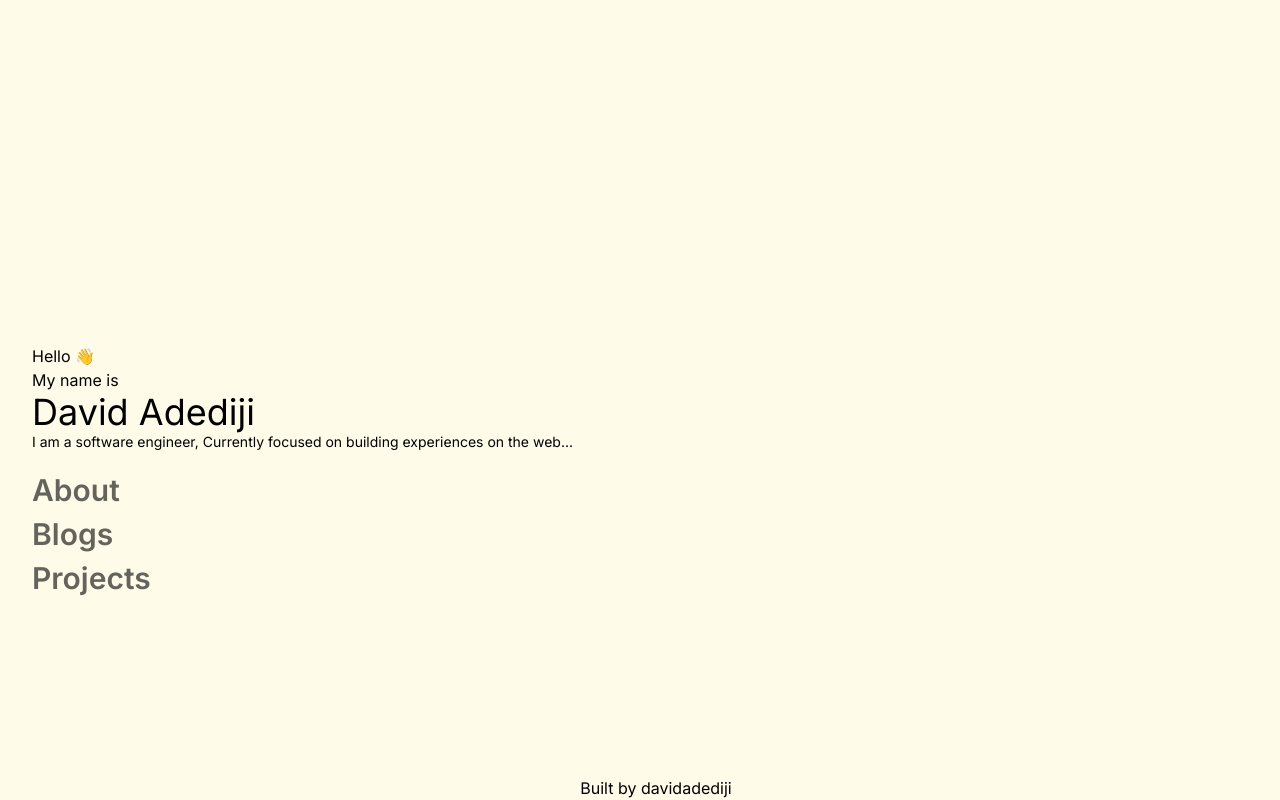
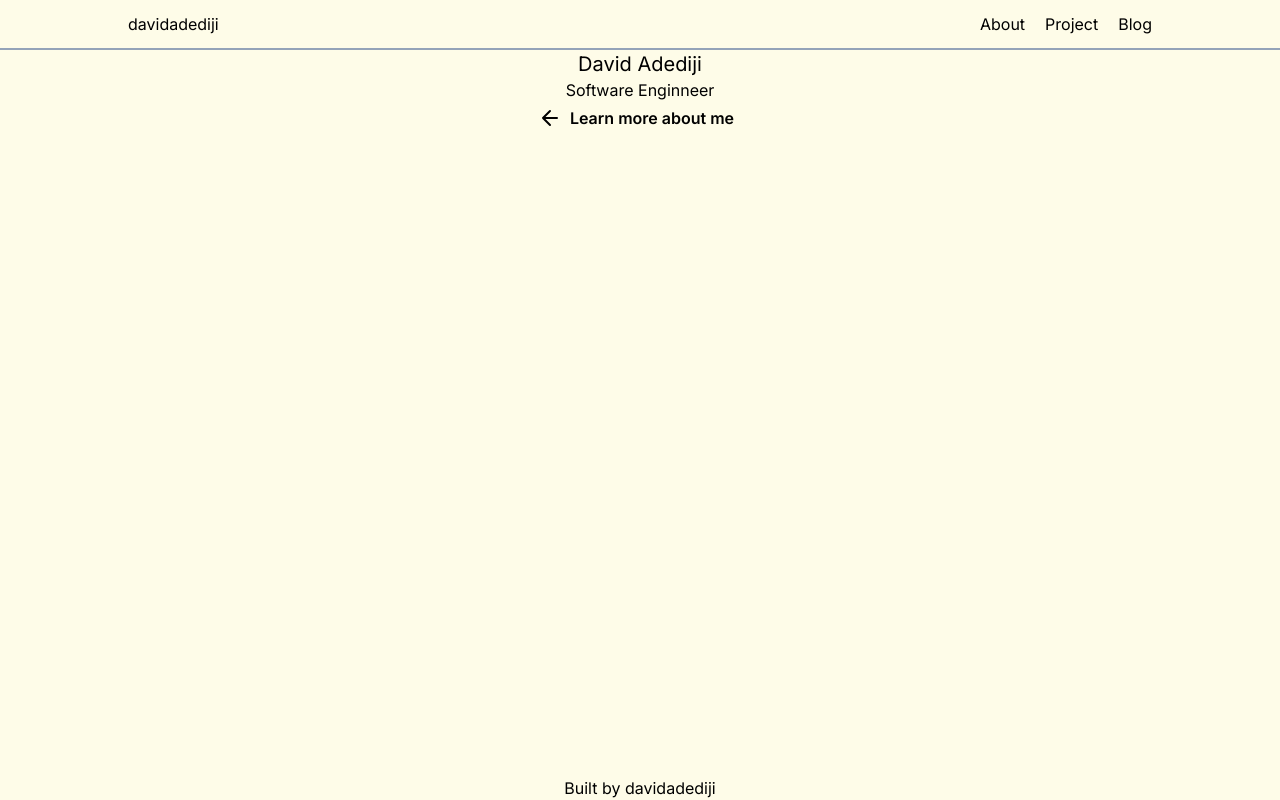
Before and after one commit to davidadediji/portfolio-v1, an Astro site: page / in a window 1280 px wide. Built offline with nearby package versions, Linux system fonts and the light colour scheme; Astro itself is replaced by a stand-in of ours.

Commit message:
refactor:portfolio design

```diff
--- /dev/null
+++ b/src/components/Navbar.astro
@@ -0,0 +1,19 @@
+---
+type Navitems = string[]
+export interface Props{
+    navItems:Navitems;
+}
+const {navItems} = Astro.props as Props;
+---
+
+<nav class="flex justify-between border-b-2 border-b-slate-400 h-[10%] px-32 py-3">
+    <p>
+        davidadediji
+    </p>
+    <ul class="flex gap-5">
+        {navItems.map((item)=>(
+            <li>{item}</li>
+        ))}
+
+    </ul>
+</nav>
--- /dev/null
+++ b/src/data/data.ts
@@ -0,0 +1 @@
+export const navItems = ['About', 'Project', 'Blog']
--- a/src/layouts/layout.astro
+++ b/src/layouts/layout.astro
@@ -1,6 +1,8 @@
 ---
 import '../styles/global.css'
 import Footer from '../components/Footer.astro';
+import Navbar from '../components/Navbar.astro';
+import { navItems } from '../data/data';
 export interface Props{
 	title: string;
 }
@@ -15,8 +17,8 @@ const {title} = Astro.props as Props;
 		<meta name='generator' content={Astro.generator} />
 		<title>{title}</title>
 	</head>
-	<body class="bg-yellow-50 font-inter flex flex-col pl-8 pt-8 min-h-screen
- ">
+	<body class="bg-yellow-50 font-inter flex flex-col min-h-screen">
+		<Navbar navItems={navItems}/>
         <slot/>
 		<Footer/>
     </body>
--- a/src/pages/about.astro
+++ b/src/pages/about.astro
@@ -3,5 +3,23 @@ import Layout from "../layouts/layout.astro";
 ---
 
 <Layout title="David Adediji | About">
-    About David
+    <main class="flex flex-col gap-5 px-32">
+		<section>
+			<p>Hello 👋</p>
+			<p>My name is</p>
+			<h1 class='text-4xl'>David Adediji</h1>
+			<p class="text-sm">
+				I am a software engineer, Currently focused on building experiences on
+				the web...
+			</p>
+		</section>
+
+		<section>
+			<ul class="flex flex-col gap-2">
+				<li class="font-inter text-link-color text-3xl opacity-60 font-extrabold hover:opacity-100 origin-left transition-transform-opacity ease-out duration-200 hover:scale-110 hover:translate-x-1 hover:-translate-y-0.5"><a href='/about'>About</a></li>
+				<li class="font-inter text-link-color text-3xl opacity-60 font-extrabold hover:opacity-100 origin-left transition-transform-opacity ease-out duration-200 hover:scale-110 hover:translate-x-1 hover:-translate-y-0.5"><a href='/blogs'>Blogs</a></li>
+				<li class="font-inter text-link-color text-3xl opacity-60 font-extrabold hover:opacity-100 origin-left transition-transform-opacity ease-out duration-200 hover:scale-110 hover:translate-x-1 hover:-translate-y-0.5"><a href='/projects'>Projects</a></li>
+			</ul>
+		</section>
+	</main>
 </Layout>
--- a/src/pages/index.astro
+++ b/src/pages/index.astro
@@ -1,26 +1,13 @@
 ---
+import Button from '../components/Button.astro';
 import Layout from '../layouts/layout.astro';
 ---
 
 <Layout title='David Adediji | Home'>
-	<main class=" flex flex-col gap-5">
-		<section class="mt-[25%]">
-			<p>Hello 👋</p>
-			<p>My name is</p>
-			<h1 class='text-4xl'>David Adediji</h1>
-			<p class="text-sm">
-				I am a software engineer, Currently focused on building experiences on
-				the web...
-			</p>
-		</section>
-
-		<section>
-			<ul class="flex flex-col gap-2">
-				<li class="font-inter text-link-color text-3xl opacity-60 font-extrabold hover:opacity-100 origin-left transition-transform-opacity ease-out duration-200 hover:scale-110 hover:translate-x-1 hover:-translate-y-0.5"><a href='/about'>About</a></li>
-				<li class="font-inter text-link-color text-3xl opacity-60 font-extrabold hover:opacity-100 origin-left transition-transform-opacity ease-out duration-200 hover:scale-110 hover:translate-x-1 hover:-translate-y-0.5"><a href='/blogs'>Blogs</a></li>
-				<li class="font-inter text-link-color text-3xl opacity-60 font-extrabold hover:opacity-100 origin-left transition-transform-opacity ease-out duration-200 hover:scale-110 hover:translate-x-1 hover:-translate-y-0.5"><a href='/projects'>Projects</a></li>
-			</ul>
-		</section>
+	<main class="flex flex-col items-center h-[90%] px-32">
+		<h1 class="text-xl">David Adediji</h1>
+		<p>Software Enginneer</p>
+		<Button navText="Learn more about me"/>
 	</main>
 </Layout>
 <!-- Inter, -apple-system, BlinkMacSystemFont, "Roboto", "Segoe UI", Helvetica, Arial, sans-serif -->
```
